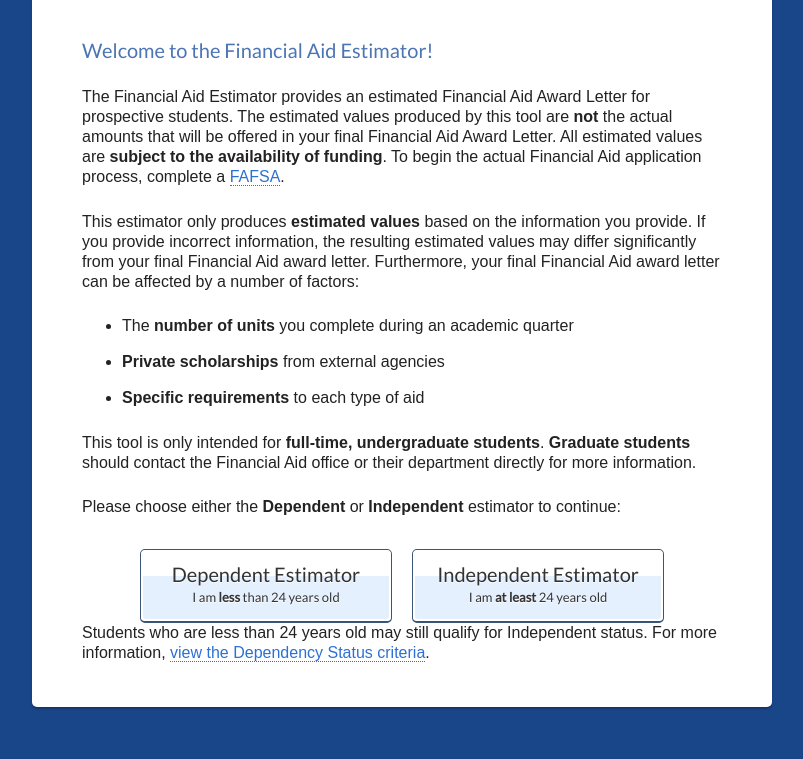
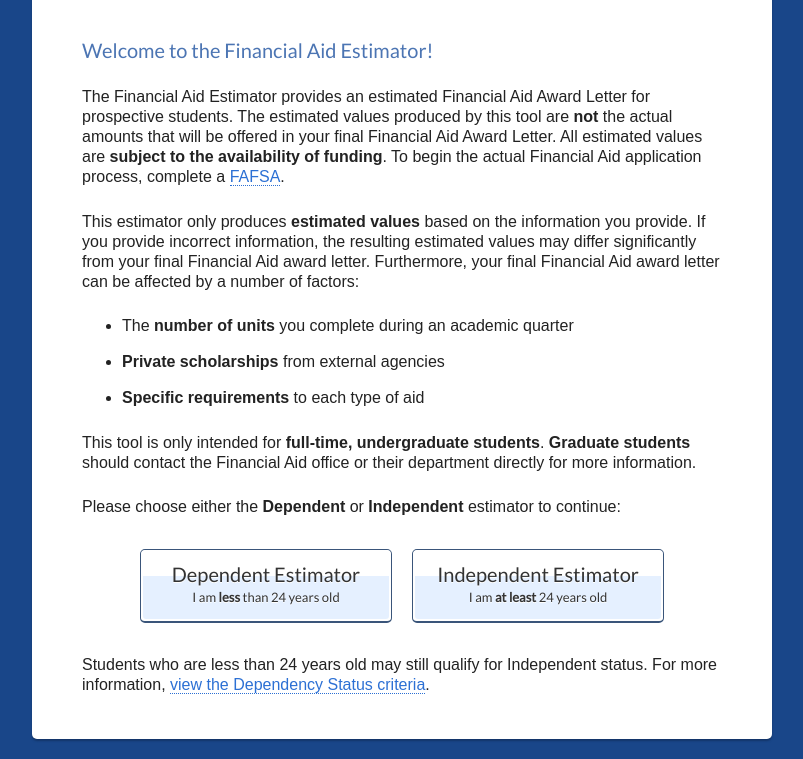
Before and after one commit to ucsbfinaid/Financial-Aid-Estimator-Front-End-Template, a plain HTML site: page index.html in a window 1280 px wide. Shown: the part 174-933 px from the top of the page, without its empty margins (238-1041 px from the left). Before the commit the page ends 901 px from the top, so only its background shows below. Drawn offline with Linux system fonts and the light colour scheme.

Commit message:
Added classic clearfixes where necessary

```diff
--- a/style/main.css
+++ b/style/main.css
@@ -22,6 +22,7 @@ body
     border-radius: 5px;
     box-shadow: 0 2px 2px #133569;
     margin: 10px auto;
+	overflow: auto;
     padding: 20px 50px;
     max-width: 640px;
 }
@@ -158,6 +159,7 @@ input.button
 .dependency-choice
 {
     list-style: none;
+	overflow: auto;
     padding: 0;
 }
 
```
